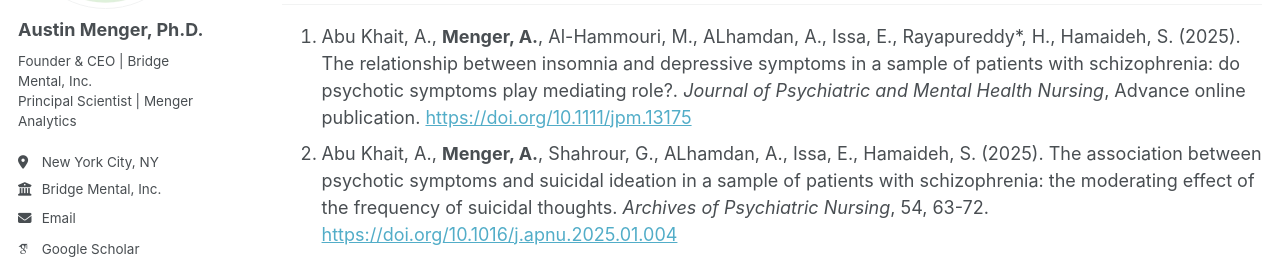
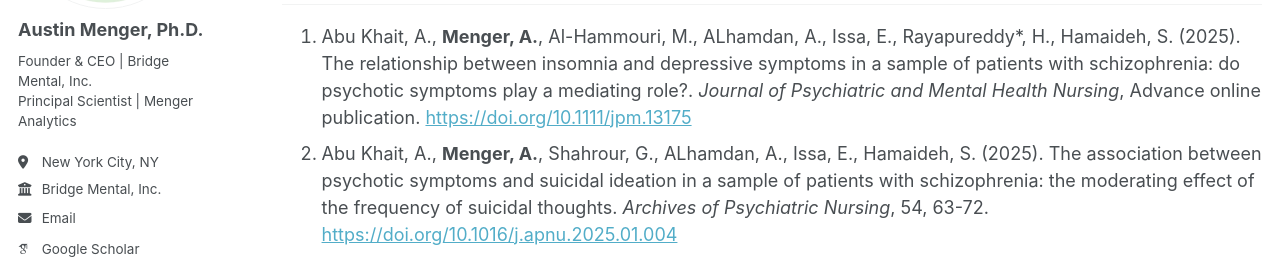
Before and after one commit to austinmenger/austinmenger.github.io, a Jekyll site: the page built from _pages/publications.html, in a window 1280 px wide and 900 px high. Shown: the part 265-525 px from the top of the window. Built offline with Jekyll 4.4.1, drawn with Linux system fonts in a browser that asks for light colours; some web fonts are replaced.

```diff
--- a/_pages/publications.html
+++ b/_pages/publications.html
@@ -20,7 +20,7 @@ author_profile: true
 <hr style="margin-top: 0.2em;" />
 
 <ol>
-  <li>Abu Khait, A., <strong> Menger, A.</strong>, Al-Hammouri, M., ALhamdan, A., Issa, E., Rayapureddy*, H., Hamaideh, S. (2025). The relationship between insomnia and depressive symptoms in a sample of patients with schizophrenia: do psychotic symptoms play  mediating role?.<em> Journal of Psychiatric and Mental Health Nursing</em>, Advance online publication. <a href="https://doi.org/10.1111/jpm.13175">https://doi.org/10.1111/jpm.13175</a> </li>
+  <li>Abu Khait, A., <strong> Menger, A.</strong>, Al-Hammouri, M., ALhamdan, A., Issa, E., Rayapureddy*, H., Hamaideh, S. (2025). The relationship between insomnia and depressive symptoms in a sample of patients with schizophrenia: do psychotic symptoms play a mediating role?.<em> Journal of Psychiatric and Mental Health Nursing</em>, Advance online publication. <a href="https://doi.org/10.1111/jpm.13175">https://doi.org/10.1111/jpm.13175</a> </li>
   <li>Abu Khait, A., <strong> Menger, A.</strong>, Shahrour, G., ALhamdan, A., Issa, E., Hamaideh, S. (2025). The association between psychotic symptoms and suicidal ideation in a sample of patients with schizophrenia: the moderating effect of the frequency of suicidal thoughts.<em> Archives of Psychiatric Nursing</em>, 54, 63-72. <a href="https://doi.org/10.1016/j.apnu.2025.01.004">https://doi.org/10.1016/j.apnu.2025.01.004</a></li>
   <li>Abu Khait, A., <strong> Menger, A.</strong>, Al-Atiyyat, N., Hamaideh, S., Al-Modallal, H., Rayapureddy*, H. (2024). The association between proneness to smartphone addiction and social anxiety among school students and the mediating role of social support: a call to advance Jordanian adolescents' mental health.<em> Journal of the American Psychiatric Nurses Association</em>, Advance online publication. <a href="https://doi.org/10.1177/10783903241261047">https://doi.org/10.1177/10783903241261047</a></li>
   <li>Abu Khait, A., <strong> Menger, A.</strong>, Hamdan-Mansour, A., Aldalaykeh, M., Hamaideh, S., Al-Mrayat, Y., Nusair, H. (2024). The association between coping strategies and psychological and emotional distress among healthcare providers caring for autistic children in Jordan.<em> Western Journal of Nursing Research</em>, <em>46</em>(8), 571-582. <a href="https://doi.org/10.1177/01939459241254782">https://doi.org/10.1177/01939459241254782</a></li>
```
